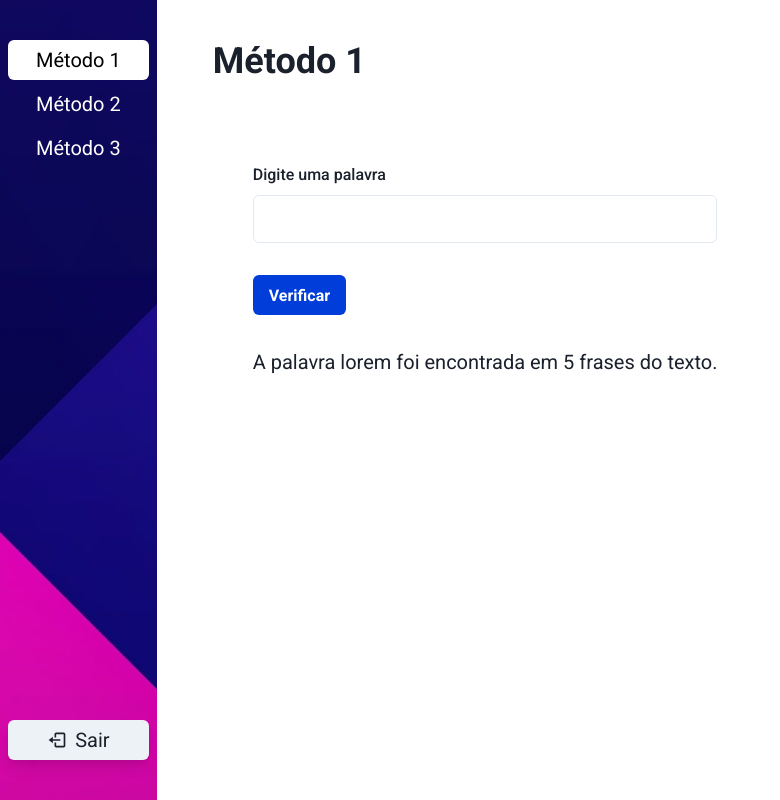
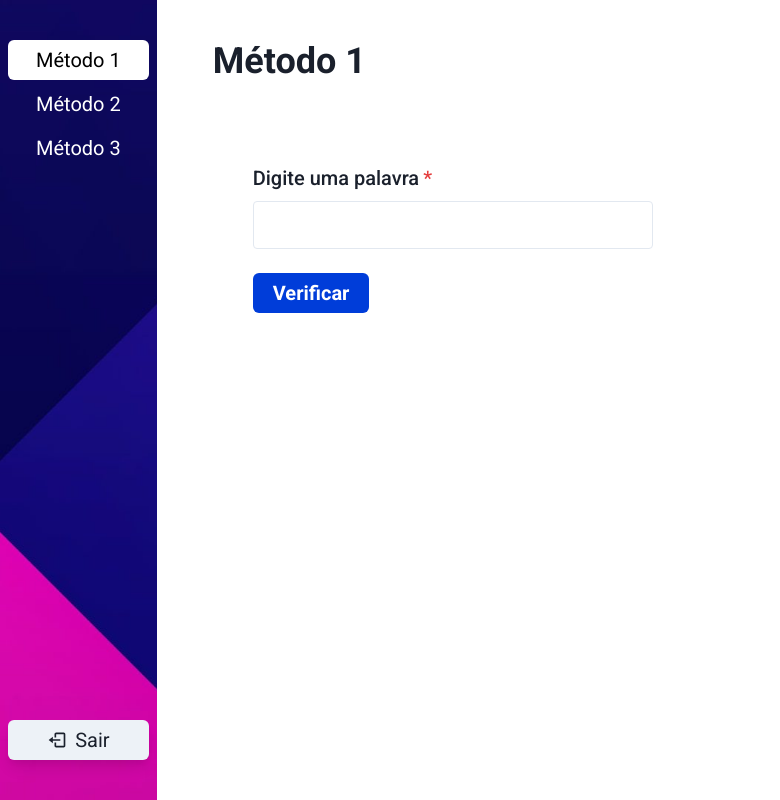
Before and after one commit to felipefrm/word-doc-queries, a React (Vite) app in the folder frontend/: page / in a window 1280 px wide. Shown: the whole page, without its empty margins (0-780 px from the left). Built offline with nearby package versions, Linux system fonts and the light colour scheme; sample sign-in values are in the browser's storage.

Commit message:
all methods frontend created

```diff
--- /dev/null
+++ b/frontend/src/components/Content/SubmitButton.jsx
@@ -0,0 +1,21 @@
+import { Button } from "@chakra-ui/react";
+
+export function SubmitButton({ isLoading, ...rest }) {
+  return (
+    <Button
+      alignSelf="flex-start"
+      bgColor="blue.600"
+      mt="6"
+      mb="9"
+      px="5"
+      py="2"
+      color="white"
+      fontSize="xl"
+      type="submit"
+      isLoading={isLoading}
+      {...rest}
+    >
+      Verificar
+    </Button>
+  )
+}
--- /dev/null
+++ b/frontend/src/components/Content/TopWords/Word.jsx
@@ -0,0 +1,9 @@
+import { Text } from "@chakra-ui/react";
+
+export function Word({ word }) {
+  return (
+    <Text fontSize="xl">
+      {word[0]} - <b dangerouslySetInnerHTML={{__html: word[1]}}></b> ocorrências no texto.
+    </Text>
+  )
+}
--- /dev/null
+++ b/frontend/src/components/Content/TopWords/index.jsx
@@ -0,0 +1,91 @@
+import { Flex, FormControl, FormLabel, Input } from "@chakra-ui/react";
+import { useState } from "react";
+import { useForm } from "react-hook-form";
+
+import { SubmitButton } from "../SubmitButton";
+import { Word } from "./Word";
+
+import api from "../../../services/api";
+import { useToast } from "../../../hooks/useToast";
+
+export function TopWords() {
+  const toast = useToast()
+
+  const {
+    handleSubmit,
+    register,
+    formState: { isSubmitting },
+  } = useForm()
+
+  const [topWords, setTopWords] = useState([])
+
+  const onSubmit = async (data) => {
+    const { count, length } = data
+
+    if (count < 0 || length < 0) {
+      toast.info({ title: 'Entrada inválida', description: 'Valores não podem ser negativos.' })
+      return
+    }
+
+    api.post('documents/top-words', {
+      count,
+      minWordLength: length
+    })
+      .then(response => setTopWords(response.data))
+      .catch(err => toast.error({ title: 'Falha ao executar método.' }))
+  };
+
+  console.log(topWords)
+
+  return (
+    <Flex
+      mx={10}
+      mt={20}
+      direction="column"
+    >
+      <FormControl
+        as="form"
+        onSubmit={handleSubmit(onSubmit)}
+        isRequired
+      >
+        <Flex direction="column">
+          <Flex gap="20" align="flex-end" wrap={["wrap", "wrap", "nowrap"]}>
+            <Flex direction="column" w="full" maxW="350px">
+              <FormLabel htmlFor="count" fontSize="xl">Count</FormLabel>
+              <Input
+                id="count"
+                type="number"
+                size="lg"
+                {...register("count")}
+                w="100%"
+                borderRadius={4}
+                focusBorderColor="black"
+              />
+            </Flex>
+            <Flex direction="column" w="full" maxW="350px">
+              <FormLabel htmlFor="length" fontSize="xl">Minimum Word Length</FormLabel>
+              <Input
+                id="length"
+                type="number"
+                size="lg"
+                {...register("length")}
+                w="100%"
+                borderRadius={4}
+                focusBorderColor="black"
+              />
+            </Flex>
+          </Flex>
+          <SubmitButton isLoading={isSubmitting} />
+        </Flex>
+      </FormControl>
+
+      <Flex h="55vh" overflowY="auto" direction="column" gap="4">
+        {topWords.length > 0 &&
+          topWords.map((word, index) => (
+            <Word word={word} />
+          ))
+        }
+      </Flex>
+    </Flex>
+  )
+}
--- /dev/null
+++ b/frontend/src/components/Content/WordFrequency/index.jsx
@@ -0,0 +1,67 @@
+import { Flex, FormControl, FormLabel, Input, Text } from "@chakra-ui/react";
+import { useState } from "react";
+import { useForm } from "react-hook-form";
+
+import { SubmitButton } from "../SubmitButton";
+
+import { useToast } from "../../../hooks/useToast";
+import api from "../../../services/api";
+import { isWord } from "../../../utils";
+
+export function WordFrequency() {
+  const toast = useToast()
+
+  const {
+    handleSubmit,
+    register,
+    formState: { isSubmitting },
+  } = useForm()
+
+  const [frequency, setFrequency] = useState(0)
+  const [word, setWord] = useState('')
+
+  const onSubmit = async (data) => {
+    if (!isWord(data.word)) {
+      toast.info({ title: 'Entrada inválida', description: 'Insira uma palavra.' })
+      return
+    }
+
+    setWord(data.word)
+    api.post('documents/word-frequency', data)
+      .then(response => setFrequency(response.data))
+      .catch(err => toast.error({ title: 'Falha ao executar método' }))
+  };
+
+  return (
+    <Flex
+      mx={10}
+      mt={20}
+      direction="column"
+    >
+      <FormControl
+        as="form"
+        onSubmit={handleSubmit(onSubmit)}
+        isRequired
+      >
+        <Flex direction="column" w="full" maxW="400px">
+          <FormLabel htmlFor="word" fontSize="xl">Digite uma palavra</FormLabel>
+          <Input
+            id="word"
+            type="text"
+            size="lg"
+            {...register("word")}
+            borderRadius={4}
+            focusBorderColor="black"
+          />
+          <SubmitButton isLoading={isSubmitting} />
+        </Flex>
+      </FormControl>
+
+      {word !== '' &&
+        <Text fontSize="xl">
+          A palavra <Text as="span" fontWeight="bold">{word}</Text> foi encontrada {frequency} {frequency > 1 ? 'vezes' : 'vez'} do texto.
+        </Text>
+      }
+    </Flex>
+  )
+}
--- /dev/null
+++ b/frontend/src/components/Content/WordSentences/Sentence.jsx
@@ -0,0 +1,14 @@
+import { Text } from "@chakra-ui/react";
+
+export function Sentence({ word, index, children }) {
+
+  const wordRegex = new RegExp(word, 'g');
+  const sentence = children.replace(wordRegex, '<b>' + word + '</b>')
+  console.log(sentence)
+
+  return (
+    <Text color="#3A5163" fontSize="xl">
+      {index} - <span dangerouslySetInnerHTML={{__html: sentence}}></span>
+    </Text>
+  )
+}
--- /dev/null
+++ b/frontend/src/components/Content/WordSentences/index.jsx
@@ -0,0 +1,76 @@
+import { Flex, FormControl, FormLabel, Input, Text } from "@chakra-ui/react";
+import { useState } from "react";
+import { useForm } from "react-hook-form";
+
+import { Sentence } from "./Sentence";
+import { SubmitButton } from "../SubmitButton";
+
+import api from "../../../services/api";
+import { useToast } from "../../../hooks/useToast";
+import { isWord } from "../../../utils";
+
+export function WordSentences() {
+  const toast = useToast()
+
+  const {
+    handleSubmit,
+    register,
+    formState: { isSubmitting },
+  } = useForm()
+
+  const [sentences, setSentences] = useState([])
+  const [word, setWord] = useState('')
+
+  const onSubmit = async (data) => {
+    if (!isWord(data.word)) {
+      toast.info({ title: 'Entrada inválida', description: 'Insira uma palavra.' })
+      return
+    }
+
+    setWord(data.word)
+    api.post('documents/word-sentences', data)
+      .then(response => setSentences(response.data))
+      .catch(err => toast.error({ title: 'Falha ao executar método' }))
+  };
+
+  return (
+    <Flex
+      mx={10}
+      mt={20}
+      direction="column"
+    >
+      <FormControl
+        as="form"
+        onSubmit={handleSubmit(onSubmit)}
+        isRequired
+      >
+        <Flex direction="column">
+          <FormLabel htmlFor="word" fontSize="xl">Digite uma palavra</FormLabel>
+          <Input
+            id="word"
+            type="text"
+            size="lg"
+            {...register("word")}
+            maxW={400}
+            borderRadius={4}
+            focusBorderColor="black"
+          />
+          <SubmitButton isLoading={isSubmitting} />
+        </Flex>
+      </FormControl>
+
+      {word !== '' &&
+        <Text fontSize="xl">
+          A palavra <Text as="span" fontWeight="bold">{word}</Text> foi encontrada em {sentences.length} {sentences.length > 1 ? 'frases' : 'frase'} do texto.
+        </Text>
+      }
+      <Flex h="50vh" mt="8" overflowY="auto" direction="column" gap="4">
+        {sentences.length > 0 &&
+          sentences.map((text, index) => (
+            <Sentence word={word} index={index}>{text}</Sentence>
+          ))
+        }
+      </Flex>
+    </Flex>
+  )
+}
--- a/frontend/src/components/Content/index.jsx
+++ b/frontend/src/components/Content/index.jsx
@@ -1,30 +1,24 @@
-import { Button, Flex, FormControl, FormLabel, Heading, Input, Text } from "@chakra-ui/react";
+import { Flex, Heading } from "@chakra-ui/react";
+
 import { useMethods, methods } from "../../contexts/methods";
+import { TopWords } from "./TopWords";
+import { WordFrequency } from "./WordFrequency"
+import { WordSentences } from "./WordSentences";
 
 export function Content() {
   const { selectedMethod } = useMethods()
 
   return (
     <Flex bgColor="white" flex={1} py="10" px="14">
-      <Flex direction="column">
+      <Flex direction="column" flex={1}>
         <Heading>{methods[selectedMethod]}</Heading>
-
-        <Flex mx={10} mt={20} direction="column">
-          <FormControl>
-            <FormLabel htmlFor='word'>Digite uma palavra</FormLabel>
-            <Input id='word' type='text' size="lg" />
-            {/* <FormHelperText>Campo vazio.</FormHelperText> */}
-          </FormControl>
-          <Button
-            alignSelf="flex-start"
-            my="8"
-            bgColor="blue.600"
-            color="white"
-          >
-            Verificar
-          </Button>
-          <Text fontSize="xl">A palavra lorem foi encontrada em 5 frases do texto.</Text>
-        </Flex>
+        {
+          selectedMethod === 'word-frequency'
+            ? <WordFrequency />
+            : selectedMethod === 'word-sentences'
+              ? <WordSentences />
+              : <TopWords />
+        }
       </Flex>
 
     </Flex>
--- a/frontend/src/hooks/useToast.js
+++ b/frontend/src/hooks/useToast.js
@@ -21,6 +21,13 @@ export function useToast() {
       description,
       status: 'error',
       ...defaultConfigs
+    }),
+
+    info: ({ title, description = null }) => toast({
+      title,
+      description,
+      status: 'info',
+      ...defaultConfigs
     })
   }
 }
--- /dev/null
+++ b/frontend/src/utils.js
@@ -0,0 +1,3 @@
+export function isWord(input) {
+  return input.match(/[a-zÀ-ú]+/gmui).length === 1
+}
```
